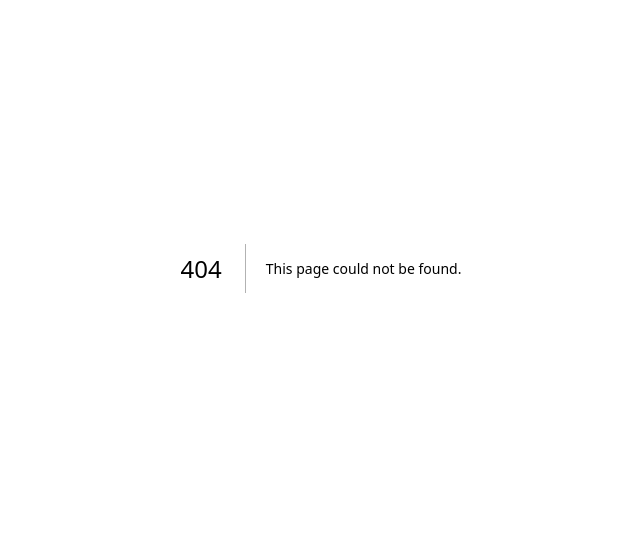
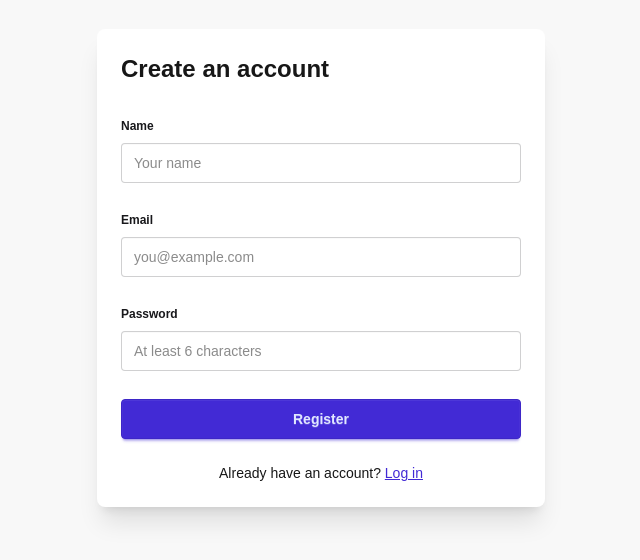
Before and after one commit to anwar8811/real-time-task-board, a Next.js app: page /register in a window 1280 px wide. Before the commit this address had no page. Shown: the part 132-692 px from the top of the page, without its empty margins (319-959 px from the left). Built offline with nearby package versions, Linux system fonts and the light colour scheme.

Commit message:
register page added

```diff
--- /dev/null
+++ b/app/api/auth/register/route.ts
@@ -0,0 +1,26 @@
+import { NextRequest, NextResponse } from "next/server";
+
+export async function POST(request: NextRequest) {
+  const body = await request.json();
+
+  try {
+    const backendResponse = await fetch(
+      `${process.env.BACKEND_URL}/api/auth/register`,
+      {
+        method: "POST",
+        headers: { "Content-Type": "application/json" },
+        body: JSON.stringify(body),
+      },
+    );
+
+    const data = await backendResponse.json();
+
+    return NextResponse.json(data, { status: backendResponse.status });
+  } catch (error) {
+    console.log("auth error: ", error);
+    return NextResponse.json(
+      { message: "Unable to reach the backend server." },
+      { status: 502 },
+    );
+  }
+}
--- /dev/null
+++ b/app/register/page.tsx
@@ -0,0 +1,141 @@
+"use client";
+
+import { useState, SubmitEvent } from "react";
+import { useRouter } from "next/navigation";
+import Link from "next/link";
+import axios from "axios";
+import { api } from "@/lib/axios";
+
+interface FieldErrors {
+  name?: string[];
+  email?: string[];
+  password?: string[];
+}
+
+export default function RegisterPage() {
+  const router = useRouter();
+
+  const [name, setName] = useState("");
+  const [email, setEmail] = useState("");
+  const [password, setPassword] = useState("");
+
+  const [fieldErrors, setFieldErrors] = useState<FieldErrors>({});
+  const [formError, setFormError] = useState<string | null>(null);
+  const [isSubmitting, setIsSubmitting] = useState(false);
+
+  async function handleSubmit(event: SubmitEvent<HTMLFormElement>) {
+    event.preventDefault();
+
+    setFieldErrors({});
+    setFormError(null);
+    setIsSubmitting(true);
+
+    try {
+      await api.post("/auth/register", { name, email, password });
+      router.push("/login");
+    } catch (error) {
+      if (axios.isAxiosError(error) && error.response) {
+        const { status, data } = error.response;
+
+        if (status === 400 && data?.errors) {
+          setFieldErrors(data.errors);
+        } else if (status === 409) {
+          setFormError(
+            data?.message ?? "An account with this email already exists.",
+          );
+        } else {
+          setFormError("Something went wrong. Please try again.");
+        }
+      } else {
+        setFormError("Unable to reach the server. Please try again.");
+      }
+    } finally {
+      setIsSubmitting(false);
+    }
+  }
+
+  return (
+    <main className="flex min-h-screen items-center justify-center bg-base-200 px-4">
+      <div className="card w-full max-w-md bg-base-100 shadow-xl">
+        <div className="card-body">
+          <h1 className="card-title text-2xl">Create an account</h1>
+
+          {formError && (
+            <div className="alert alert-error mt-2">
+              <span>{formError}</span>
+            </div>
+          )}
+
+          <form onSubmit={handleSubmit} className="flex flex-col gap-4 mt-4">
+            <fieldset className="fieldset">
+              <legend className="fieldset-legend">Name</legend>
+              <input
+                type="text"
+                className={`input w-full ${fieldErrors.name ? "input-error" : ""}`}
+                value={name}
+                onChange={(event) => setName(event.target.value)}
+                placeholder="Your name"
+              />
+              {fieldErrors.name?.map((msg) => (
+                <p key={msg} className="fieldset-label text-error">
+                  {msg}
+                </p>
+              ))}
+            </fieldset>
+
+            <fieldset className="fieldset">
+              <legend className="fieldset-legend">Email</legend>
+              <input
+                type="email"
+                className={`input w-full ${fieldErrors.email ? "input-error" : ""}`}
+                value={email}
+                onChange={(event) => setEmail(event.target.value)}
+                placeholder="you@example.com"
+              />
+              {fieldErrors.email?.map((msg) => (
+                <p key={msg} className="fieldset-label text-error">
+                  {msg}
+                </p>
+              ))}
+            </fieldset>
+
+            <fieldset className="fieldset">
+              <legend className="fieldset-legend">Password</legend>
+              <input
+                type="password"
+                className={`input w-full ${fieldErrors.password ? "input-error" : ""}`}
+                value={password}
+                onChange={(event) => setPassword(event.target.value)}
+                placeholder="At least 6 characters"
+              />
+              {fieldErrors.password?.map((msg) => (
+                <p key={msg} className="fieldset-label text-error">
+                  {msg}
+                </p>
+              ))}
+            </fieldset>
+
+            <button
+              type="submit"
+              className="btn btn-primary mt-2"
+              disabled={isSubmitting}
+            >
+              {isSubmitting ? (
+                <span className="loading loading-spinner loading-sm" />
+              ) : (
+                "Register"
+              )}
+            </button>
+          </form>
+
+          <p className="text-sm text-center mt-4">
+            Already have an account?{" "}
+            <Link href="/login" className="link link-primary">
+              Log in
+            </Link>
+          </p>
+        </div>
+      </div>
+    </main>
+  );
+}
--- /dev/null
+++ b/lib/axios.ts
@@ -0,0 +1,9 @@
+import axios from "axios";
+
+export const api = axios.create({
+  baseURL: "/api",
+  withCredentials: true,
+  headers: {
+    "Content-Type": "application/json",
+  },
+});
--- a/package.json
+++ b/package.json
@@ -9,6 +9,7 @@
     "lint": "eslint"
   },
   "dependencies": {
+    "axios": "^1.18.1",
     "daisyui": "^5.6.18",
     "next": "16.2.10",
     "react": "19.2.4",
```
Also changed, not shown: 1 other file (tests, documents, lock files or other folders).
